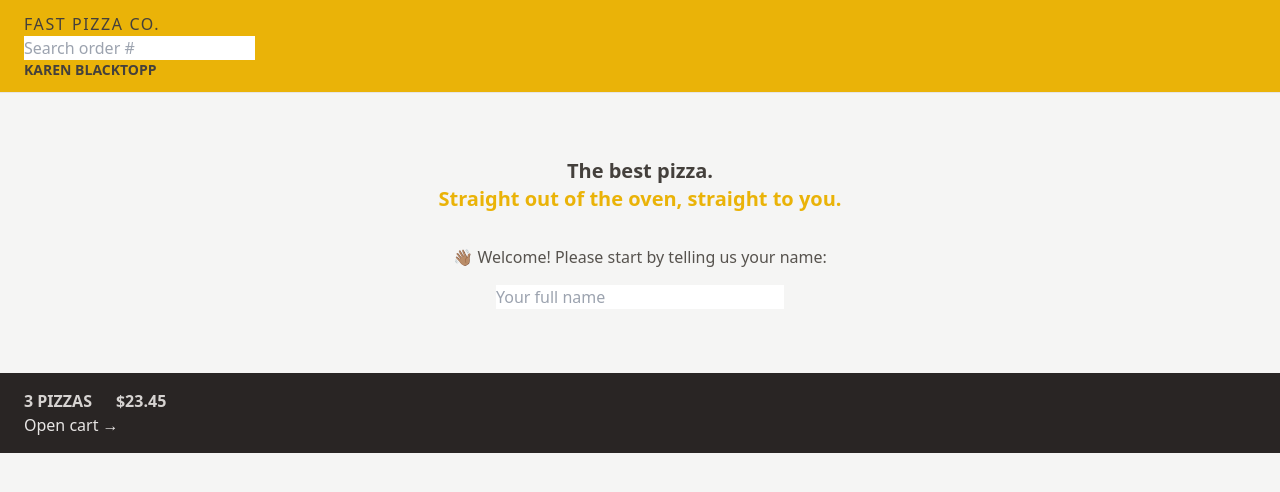
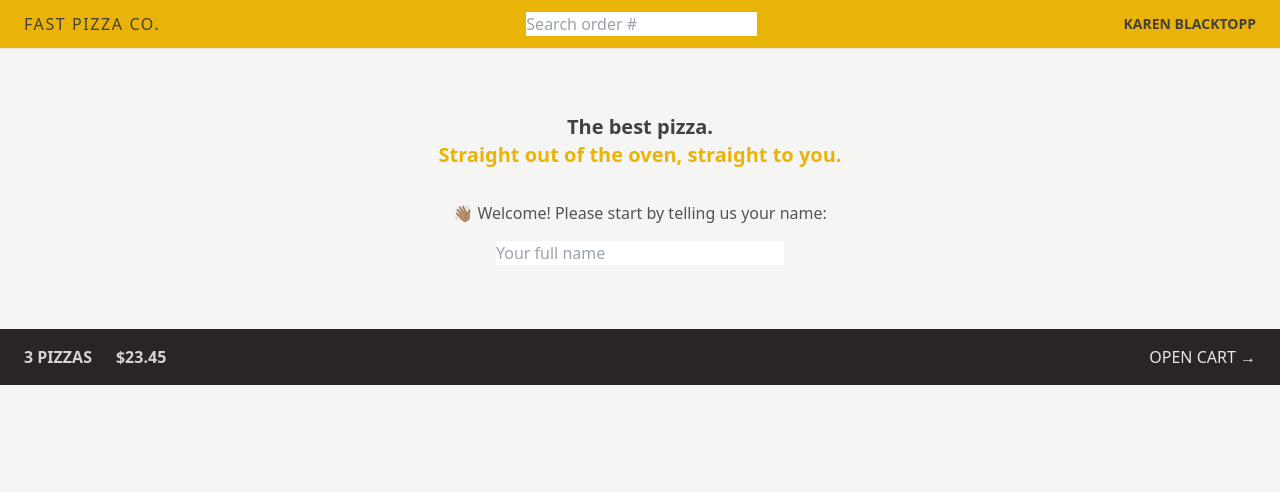
Before and after one commit to kazblacktopp/fast-react-pizza, a React (Vite) app: page / in a window 1280 px wide. Shown: the top 492 px of the page. Built offline with nearby package versions, Linux system fonts and the light colour scheme.

Commit message:
Add flex styles

```diff
--- a/src/features/cart/CartOverview.jsx
+++ b/src/features/cart/CartOverview.jsx
@@ -2,7 +2,7 @@
 
 export default function CartOverview() {
 	return (
-		<div className="bg-stone-800 px-4 py-4 text-sm text-stone-200 sm:px-6 md:text-base">
+		<div className="flex items-center justify-between bg-stone-800 px-4 py-4 text-sm uppercase text-stone-200 sm:px-6 md:text-base">
 			<p className="space-x-4 font-semibold uppercase text-stone-300 sm:space-x-6">
 				<span>3 pizzas</span>
 				<span>$23.45</span>
--- a/src/ui/Header.jsx
+++ b/src/ui/Header.jsx
@@ -4,7 +4,7 @@
 
 export default function Header() {
 	return (
-		<header className="border-b border-stone-200 bg-yellow-500 px-4 py-3 uppercase sm:px-6">
+		<header className="flex items-center justify-between border-b border-stone-200 bg-yellow-500 px-4 py-3 uppercase sm:px-6">
 			<Link to="/" className="tracking-widest">
 				Fast Pizza Co.
 			</Link>
```
